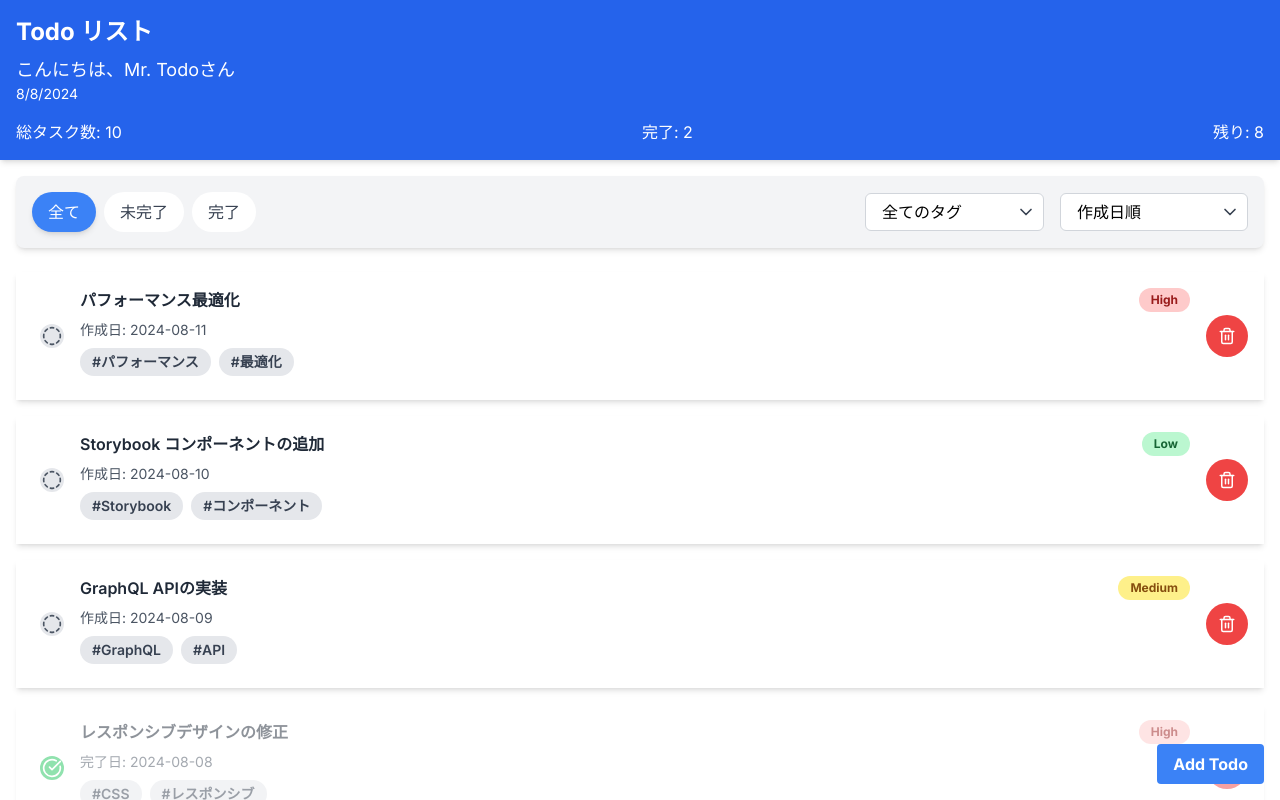
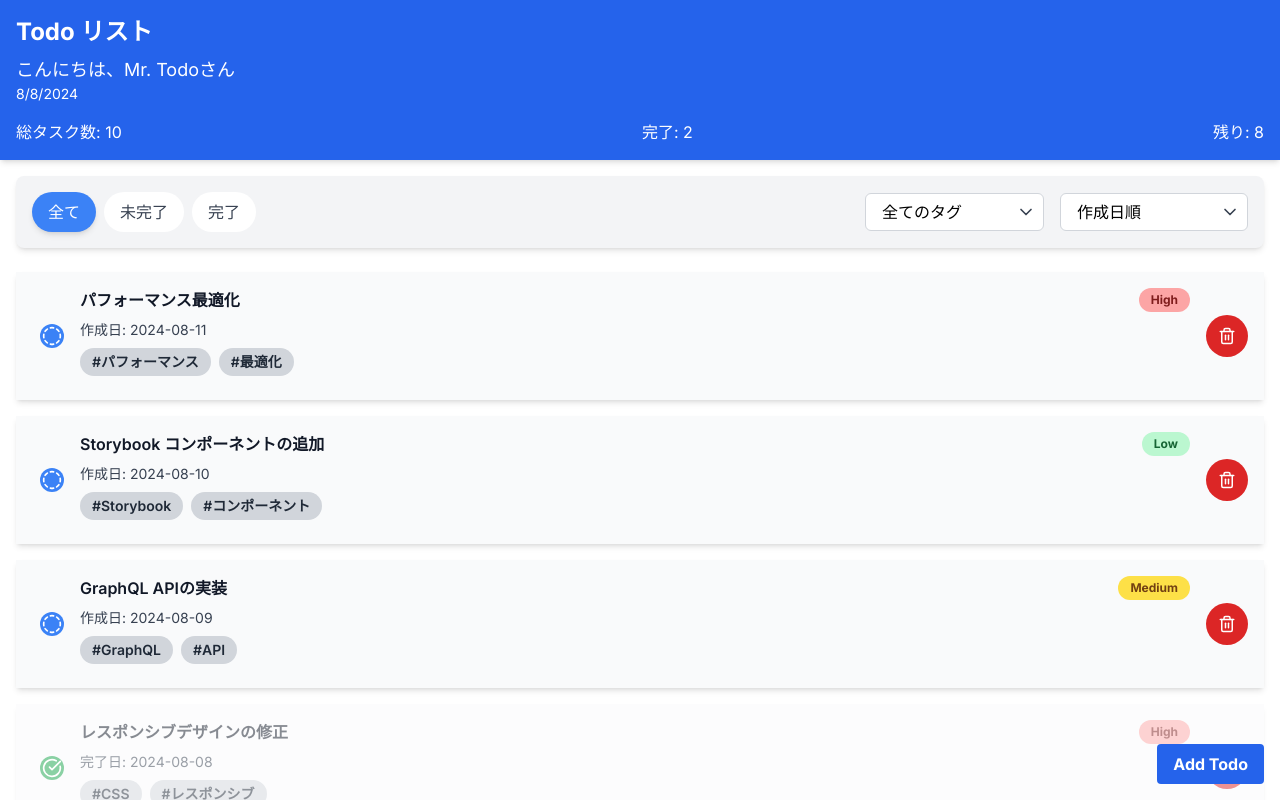
Before and after one commit to ca-terumi-k/jest-next-tutorial, a Next.js app: page / in a window 1280 px wide. Built offline with nearby package versions, Linux system fonts and the light colour scheme.

Commit message:
fix コントラスト

```diff
--- a/app/components/AddTodoForm.tsx
+++ b/app/components/AddTodoForm.tsx
@@ -48,7 +48,7 @@ export default function AddTodoForm() {
         <>
             <button
                 onClick={() => setIsOpen(true)}
-                className="bg-blue-500 hover:bg-blue-700 text-white font-bold py-2 px-4 rounded"
+                className="bg-blue-600 hover:bg-blue-800 text-white font-bold py-2 px-4 rounded"
             >
                 Add Todo
             </button>
@@ -157,7 +157,7 @@ export default function AddTodoForm() {
                             <div className="flex items-center justify-between mt-6">
                                 <button
                                     type="submit"
-                                    className="bg-blue-500 hover:bg-blue-700 text-white font-bold py-2 px-4 rounded focus:outline-none focus:shadow-outline"
+                                    className="bg-blue-700 hover:bg-blue-900 text-white font-bold py-2 px-4 rounded focus:outline-none focus:shadow-outline"
                                     aria-label="Add"
                                 >
                                     Add
--- a/app/components/TodoItem.tsx
+++ b/app/components/TodoItem.tsx
@@ -61,7 +61,7 @@ export default function TodoItem({
             onDragStart={() => setIsDragging(true)}
             onDragEnd={handleDragEnd}
             animate={controls}
-            className={`bg-white shadow-md p-4 hover:shadow-lg transition duration-300 flex items-center justify-between
+            className={`bg-gray-50 shadow-md p-4 hover:shadow-lg transition duration-300 flex items-center justify-between
                 ${isDragging ? "cursor-grabbing" : "cursor-grab"}  ${
                 todo.completed ? "opacity-50" : ""
             }`}
@@ -73,8 +73,8 @@ export default function TodoItem({
                 onClick={() => handleComplete(todo.id)}
                 className={`p-3 rounded-full ${
                     todo.completed
-                        ? "bg-green-500 text-white"
-                        : "bg-gray-200 text-gray-600"
+                        ? "bg-green-600 text-white hover:bg-green-700"
+                        : "bg-blue-500 text-white hover:bg-blue-600"
                 } transition duration-300 ml-2 mr-4 relative`}
                 data-testid={`toggleBtn_${todo.id}`}
                 aria-label={todo.completed ? "Mark as uncompleted" : "Mark as completed"}
@@ -98,25 +98,23 @@ export default function TodoItem({
             </motion.button>
             <div className="flex-grow">
                 <div className="flex justify-between items-center">
-                    <h3 className="font-semibold text-gray-800">
-                        {todo.title}
-                    </h3>
+                    <h3 className="font-semibold text-gray-900">{todo.title}</h3>
                     <span
                         className={`px-3 py-1 text-xs font-bold rounded-full ${
                             todo.priority === "Low"
                                 ? "bg-green-200 text-green-800"
                                 : todo.priority === "Medium"
-                                ? "bg-yellow-200 text-yellow-800"
+                                ? "bg-yellow-300 text-yellow-900"
                                 : todo.priority === "High"
-                                ? "bg-red-200 text-red-800"
-                                : "bg-gray-200 text-gray-800"
+                                ? "bg-red-300 text-red-900"
+                                : "bg-gray-300 text-gray-900"
                         }`}
                     >
                         {todo.priority}
                     </span>
                 </div>
                 <motion.div
-                    className="mt-2 text-sm text-gray-600"
+                    className="mt-2 text-sm text-gray-700"
                     data-testid="date"
                     initial={{ opacity: 0, scale: 0.5 }}
                     animate={{ opacity: 1, scale: 1 }}
@@ -132,7 +130,7 @@ export default function TodoItem({
                         {todo.tags.map((tag, index) => (
                             <span
                                 key={index}
-                                className="inline-block bg-gray-200 rounded-full px-3 py-1 text-sm font-semibold text-gray-700 mr-2 mb-2"
+                                className="inline-block bg-gray-300 rounded-full px-3 py-1 text-sm font-semibold text-gray-800 mr-2 mb-2"
                             >
                                 #{tag}
                             </span>
@@ -145,7 +143,7 @@ export default function TodoItem({
                     whileHover={{ scale: 1.1 }}
                     whileTap={{ scale: 0.9 }}
                     onClick={handleDelete}
-                    className="p-3 rounded-full bg-red-500 text-white hover:bg-red-600 transition duration-300"
+                    className="p-3 rounded-full bg-red-600 text-white hover:bg-red-700 transition duration-300"
                     data-testid={`deleteBtn_${todo.id}`}
                     aria-label={`Delete todo item`}
                 >
```
